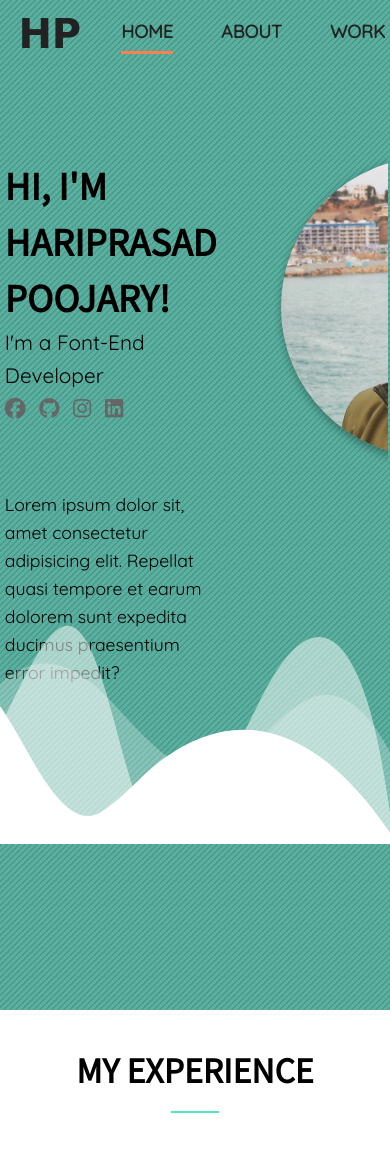
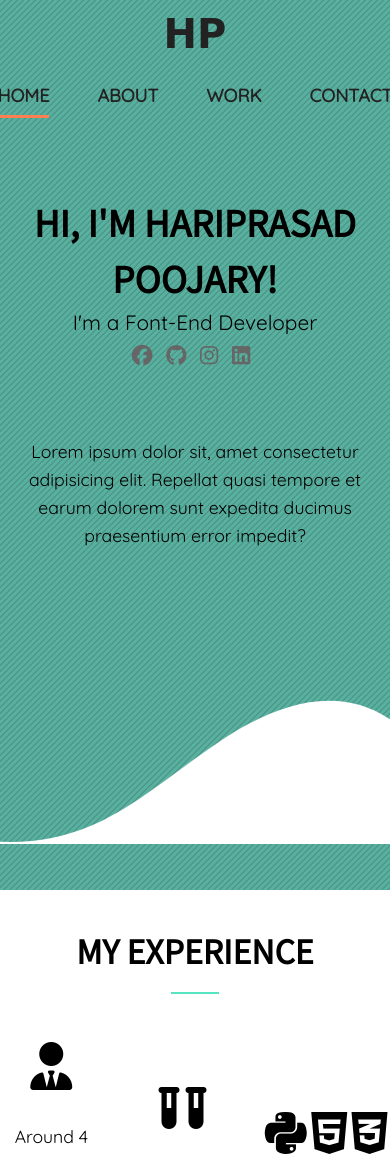
Before and after one commit to HariprasadPoojary/Portfolio-Website, a Django app: page / in a window 390 px wide. Shown: the top 1154 px of the page. Run offline with Django 3.2, Linux system fonts and the light colour scheme; some libraries are stand-ins or nearby versions; some web fonts are replaced.

Commit message:
Changes in home page - Shape divider, hero spacing and mobile responsiveness

```diff
--- a/base/templates/base/index.html
+++ b/base/templates/base/index.html
@@ -3,7 +3,7 @@
 <html lang="en">
 	<head>
 		<meta charset="UTF-8" />
-		<meta name="viewport" content="width=device-width, initial-scale=1.0" />
+		<meta name="viewport" content="width=device-width, initial-scale=1" />
 		<title>Hariprasad | Web Developer</title>
 		<script
 			src="https://kit.fontawesome.com/5cec223499.js"
@@ -24,7 +24,7 @@
 				{% endblock navbar %}
 				{% block about %}
 				<!-- Hero Section -->
-				<section id="main-body" class="py-4">
+				<section id="main-body">
 					<div class="sub-container">
 						<section id="main-about">
 							<div class="intro-a">
@@ -59,20 +59,18 @@
 										><i class="fab fa-linkedin"></i
 									></a>
 								</div>
+								<p class="lead">
+									Lorem ipsum dolor sit, amet consectetur
+									adipisicing elit. Repellat quasi tempore et
+									earum dolorem sunt expedita ducimus
+									praesentium error impedit?
+								</p>
 							</div>
 							<div class="intro-b">
 								<img
 									src="{% static '/image/hari-about.jpg' %}"
 									alt="Hariprasad"
 								/>
-							</div>
-							<div class="intro-c">
-								<p class="lead">
-									Lorem ipsum dolor sit, amet consectetur
-									adipisicing elit. Repellat quasi tempore et
-									earum dolorem sunt expedita ducimus
-									praesentium error impedit?
-								</p>
 							</div>
 						</section>
 					</div>
@@ -81,27 +79,9 @@
 			</div>
 			<!-- Shape Under Hero section -->
 			{% block shape-divider %}
-			<div class="custom-shape-divider-bottom-1601119354">
-				<svg
-					data-name="Layer 1"
-					xmlns="http://www.w3.org/2000/svg"
-					viewBox="0 0 1200 120"
-					preserveAspectRatio="none"
-				>
-					<path
-						d="M0,0V46.29c47.79,22.2,103.59,32.17,158,28,70.36-5.37,136.33-33.31,206.8-37.5C438.64,32.43,512.34,53.67,583,72.05c69.27,18,138.3,24.88,209.4,13.08,36.15-6,69.85-17.84,104.45-29.34C989.49,25,1113-14.29,1200,52.47V0Z"
-						opacity=".25"
-						class="shape-fill"
-					></path>
-					<path
-						d="M0,0V15.81C13,36.92,27.64,56.86,47.69,72.05,99.41,111.27,165,111,224.58,91.58c31.15-10.15,60.09-26.07,89.67-39.8,40.92-19,84.73-46,130.83-49.67,36.26-2.85,70.9,9.42,98.6,31.56,31.77,25.39,62.32,62,103.63,73,40.44,10.79,81.35-6.69,119.13-24.28s75.16-39,116.92-43.05c59.73-5.85,113.28,22.88,168.9,38.84,30.2,8.66,59,6.17,87.09-7.5,22.43-10.89,48-26.93,60.65-49.24V0Z"
-						opacity=".5"
-						class="shape-fill"
-					></path>
-					<path
-						d="M0,0V5.63C149.93,59,314.09,71.32,475.83,42.57c43-7.64,84.23-20.12,127.61-26.46,59-8.63,112.48,12.24,165.56,35.4C827.93,77.22,886,95.24,951.2,90c86.53-7,172.46-45.71,248.8-84.81V0Z"
-						class="shape-fill"
-					></path>
+			<div class="custom-shape-divider-bottom-1610467520">
+				<svg data-name="Layer 1" xmlns="http://www.w3.org/2000/svg" viewBox="0 0 1200 120" preserveAspectRatio="none">
+					<path d="M321.39,56.44c58-10.79,114.16-30.13,172-41.86,82.39-16.72,168.19-17.73,250.45-.39C823.78,31,906.67,72,985.66,92.83c70.05,18.48,146.53,26.09,214.34,3V0H0V27.35A600.21,600.21,0,0,0,321.39,56.44Z" class="shape-fill"></path>
 				</svg>
 			</div>
 			{% endblock shape-divider %}
--- a/static/css/_mobile.scss
+++ b/static/css/_mobile.scss
@@ -1,15 +1,26 @@
-/** For tablet devices **/
-@media (min-width: 768px) and (max-width: 1023px) {
+// Smart phones
+@media (max-width: 500px) {
+	// shape divider
 	.custom-shape-divider-bottom-1601119354 svg {
-		width: calc(167% + 1.3px);
-		height: 315px;
+		width: calc(190% + 1.3px);
+		height: 120px;
+	}
+	// Header -> Navbar
+	#main-header {
+		.head-nav {
+			flex-direction: column;
+			align-items: center;
+		}
+	}
+	// Header -> About
+	#main-about {
+		// padding: 1.5rem 1.5rem 8.6rem 1.5rem;
+		grid-template-areas:
+			"introa"
+			"introc";
+		text-align: center;
+		.intro-b {
+			display: none;
+		}
 	}
 }
-
-/** For mobile devices **/
-@media (max-width: 767px) {
-	.custom-shape-divider-bottom-1601119354 svg {
-		width: calc(168% + 1.3px);
-		height: 274px;
-	}
-}
--- a/static/css/main.css
+++ b/static/css/main.css
@@ -219,10 +219,10 @@ a {
 #main-about {
   display: -ms-grid;
   display: grid;
-      grid-template-areas: "introa introb"
- "introc introb";
-  gap: 4rem;
-  padding: 1.5rem 1.5rem 13.9rem 0;
+      grid-template-areas: "introa introb";
+  gap: 2rem;
+  margin-top: 4rem;
+  height: 82vh;
 }
 
 #main-about .intro-a {
@@ -239,11 +239,15 @@ a {
   font-size: 1.3rem;
 }
 
+#main-about .intro-a p.lead {
+  margin-top: 4rem;
+}
+
 #main-about .intro-b {
   -ms-grid-row: 1;
-  -ms-grid-row-span: 2;
   -ms-grid-column: 2;
   grid-area: introb;
+  padding: 0 2rem;
 }
 
 #main-about .intro-b img {
@@ -258,13 +262,7 @@ a {
           box-shadow: 5px 5px 10px 4px rgba(0, 0, 0, 0.5);
 }
 
-#main-about .intro-c {
-  -ms-grid-row: 2;
-  -ms-grid-column: 1;
-  grid-area: introc;
-}
-
-#main-header .custom-shape-divider-bottom-1601119354 {
+#main-header .custom-shape-divider-bottom-1610467520 {
   position: absolute;
   bottom: 0;
   left: 0;
@@ -275,14 +273,16 @@ a {
           transform: rotate(180deg);
 }
 
-#main-header .custom-shape-divider-bottom-1601119354 svg {
+#main-header .custom-shape-divider-bottom-1610467520 svg {
   position: relative;
   display: block;
-  width: calc(147% + 1.3px);
-  height: 238px;
+  width: calc(201% + 1.3px);
+  height: 156px;
+  -webkit-transform: rotateY(180deg);
+          transform: rotateY(180deg);
 }
 
-#main-header .custom-shape-divider-bottom-1601119354 .shape-fill {
+#main-header .custom-shape-divider-bottom-1610467520 .shape-fill {
   fill: #ffffff;
 }
 
@@ -615,22 +615,24 @@ a {
       -ms-flex-pack: center;
           justify-content: center;
   height: 24rem;
+  gap: 1rem;
+  margin-bottom: 1rem;
 }
 
 #work-gallery .work-gallery-items .row-1:nth-child(even) {
-  background-color: #dbcea7;
+  background-color: #f2ad4e;
 }
 
 #work-gallery .work-gallery-items .row-1:nth-child(odd) {
-  background-color: #dbcea757;
+  background-color: #fff1ad;
 }
 
 #work-gallery .work-gallery-items .row-2:nth-child(odd) {
-  background-color: #dbcea7;
+  background-color: #f2ad4e;
 }
 
 #work-gallery .work-gallery-items .row-2:nth-child(even) {
-  background-color: #dbcea757;
+  background-color: #fff1ad;
 }
 
 #work-gallery .col {
@@ -640,14 +642,14 @@ a {
   height: 100%;
   padding: 1rem;
   position: relative;
-  -webkit-transition: 0.6s;
-  transition: 0.6s;
+  -webkit-transition: all 0.8s;
+  transition: all 0.8s;
   z-index: 1;
 }
 
 #work-gallery .col img {
-  width: 20rem;
-  height: 20rem;
+  width: 70%;
+  height: 70%;
   position: absolute;
   right: 0;
   bottom: 0;
@@ -656,6 +658,7 @@ a {
 
 #work-gallery .col .caption {
   margin: 1rem 0;
+  max-width: 14rem;
   font-size: small;
   position: absolute;
   top: 4;
@@ -720,19 +723,27 @@ a {
   color: #f4f4f4;
 }
 
-/** For tablet devices **/
-@media (min-width: 768px) and (max-width: 1023px) {
+@media (max-width: 500px) {
   .custom-shape-divider-bottom-1601119354 svg {
-    width: calc(167% + 1.3px);
-    height: 315px;
+    width: calc(190% + 1.3px);
+    height: 120px;
   }
-}
-
-/** For mobile devices **/
-@media (max-width: 767px) {
-  .custom-shape-divider-bottom-1601119354 svg {
-    width: calc(168% + 1.3px);
-    height: 274px;
+  #main-header .head-nav {
+    -webkit-box-orient: vertical;
+    -webkit-box-direction: normal;
+        -ms-flex-direction: column;
+            flex-direction: column;
+    -webkit-box-align: center;
+        -ms-flex-align: center;
+            align-items: center;
+  }
+  #main-about {
+        grid-template-areas: "introa"
+ "introc";
+    text-align: center;
+  }
+  #main-about .intro-b {
+    display: none;
   }
 }
 /*# sourceMappingURL=main.css.map */
--- a/static/css/main.scss
+++ b/static/css/main.scss
@@ -87,11 +87,11 @@ a {
 // Header -> About
 #main-about {
 	display: grid;
-	grid-template-areas:
-		"introa introb"
-		"introc introb";
-	gap: 4rem;
-	padding: 1.5rem 1.5rem 13.9rem 0;
+	grid-template-areas: "introa introb";
+	// "introc introb";
+	gap: 2rem;
+	margin-top: 4rem;
+	height: 82vh;
 	.intro {
 		&-a {
 			grid-area: introa;
@@ -101,9 +101,13 @@ a {
 			div {
 				font-size: 1.3rem;
 			}
+			p.lead {
+				margin-top: 4rem;
+			}
 		}
 		&-b {
 			grid-area: introb;
+			padding: 0 2rem;
 			img {
 				width: 300px;
 				border-radius: 50%;
@@ -113,15 +117,12 @@ a {
 				}
 			}
 		}
-		&-c {
-			grid-area: introc;
-		}
 	}
 }
 
 // Waves
 #main-header {
-	.custom-shape-divider-bottom-1601119354 {
+	.custom-shape-divider-bottom-1610467520 {
 		position: absolute;
 		bottom: 0;
 		left: 0;
@@ -131,14 +132,15 @@ a {
 		transform: rotate(180deg);
 	}
 
-	.custom-shape-divider-bottom-1601119354 svg {
+	.custom-shape-divider-bottom-1610467520 svg {
 		position: relative;
 		display: block;
-		width: calc(147% + 1.3px);
-		height: 238px;
+		width: calc(201% + 1.3px);
+		height: 156px;
+		transform: rotateY(180deg);
 	}
 
-	.custom-shape-divider-bottom-1601119354 .shape-fill {
+	.custom-shape-divider-bottom-1610467520 .shape-fill {
 		fill: #ffffff;
 	}
 }
@@ -336,20 +338,22 @@ a {
 		flex-flow: row wrap;
 		justify-content: center;
 		height: 24rem;
+		gap: 1rem;
+		margin-bottom: 1rem;
 		.row-1 {
 			&:nth-child(even) {
-				background-color: #dbcea7;
+				background-color: #f2ad4e;
 			}
 			&:nth-child(odd) {
-				background-color: #dbcea757;
+				background-color: #fff1ad;
 			}
 		}
 		.row-2 {
 			&:nth-child(odd) {
-				background-color: #dbcea7;
+				background-color: #f2ad4e;
 			}
 			&:nth-child(even) {
-				background-color: #dbcea757;
+				background-color: #fff1ad;
 			}
 		}
 	}
@@ -358,11 +362,11 @@ a {
 		height: 100%;
 		padding: 1rem;
 		position: relative;
-		transition: 0.6s;
+		transition: all 0.8s;
 		z-index: 1;
 		img {
-			width: 20rem;
-			height: 20rem;
+			width: 70%;
+			height: 70%;
 			position: absolute;
 			right: 0;
 			bottom: 0;
@@ -371,6 +375,7 @@ a {
 
 		.caption {
 			margin: 1rem 0;
+			max-width: 14rem;
 			font-size: small;
 			position: absolute;
 			top: 4;
```
